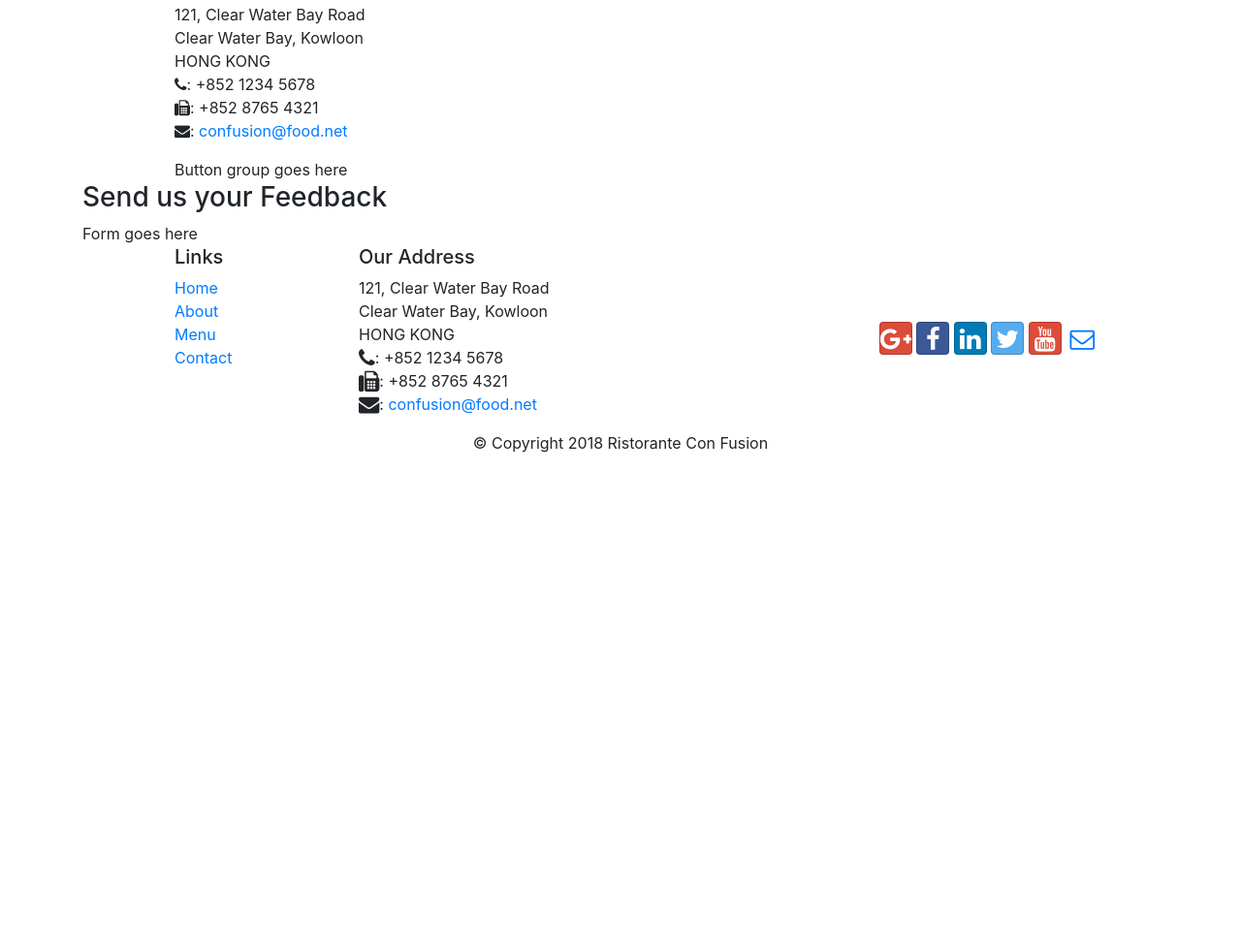
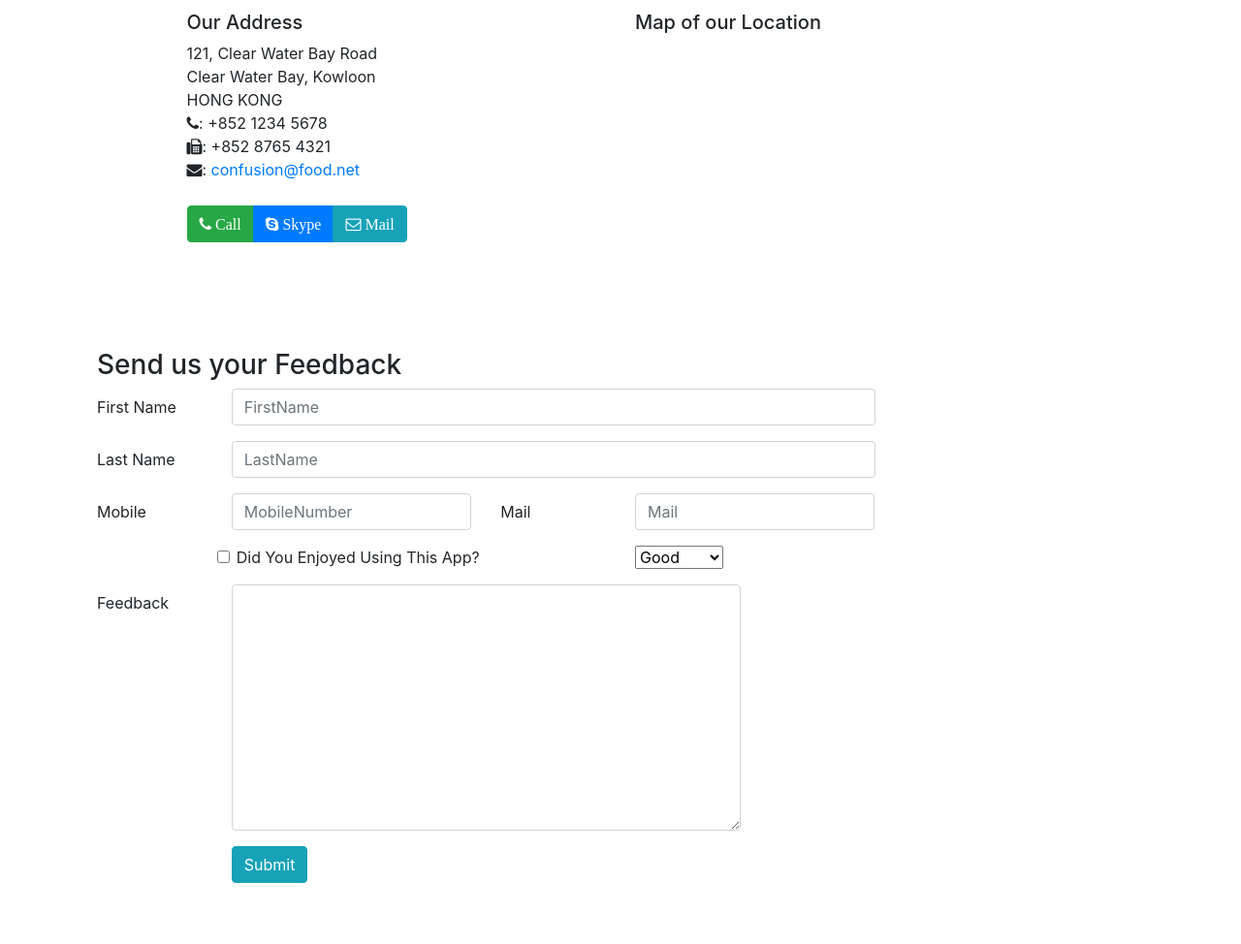
Before and after one commit to vilak-mohammad-mohiddeen/BootstrapProject, a website: page contactus.html in a window 1280 px wide. Shown: the part 505-1479 px from the top of the page at 97% size. Before the commit the page ends 990 px from the top, so only its background shows below. Drawn offline with nearby package versions, Linux system fonts and the light colour scheme.

Commit message:
contact and forms

```diff
--- a/contactus.html
+++ b/contactus.html
@@ -13,11 +13,11 @@
     <link rel="stylesheet" href="node_modules/bootstrap/dist/css/bootstrap.min.css">
     <link rel="stylesheet" href="node_modules/font-awesome/css/font-awesome.min.css">
     <link rel="stylesheet" href="node_modules/bootstrap-social/bootstrap-social.css">
-    <link href="css/styles.css" rel="stylesheet">
+    <link href="css/style1.css" rel="stylesheet">
 </head>
 
 <body>
-    <nav class="navbar navbar-dark navbar-expand-sm fixed-top">
+    <nav class="navbar navbar-dark bg-primary navbar-expand-sm fixed-top">
         <div class="container">
             <button class="navbar-toggler" type="button" data-toggle="collapse" data-target="#Navbar">
                 <span class="navbar-toggler-icon"></span>
@@ -79,7 +79,11 @@
                 <h5>Map of our Location</h5>
             </div>
             <div class="col-12 col-sm-11 offset-sm-1">
-                Button group goes here
+                <div class="btn-group" role="group">
+                    <a href="" class="btn btn-success" href="tel:+919581954888"><i class="fa fa-phone"> Call</i></a>
+                    <a href="" class="btn btn-primary"><i class="fa fa-skype"> Skype</i></a>
+                    <a href="" class="btn btn-info" href="mailto:confusion@food.net"><i class="fa fa-envelope-o"> Mail</i></a>
+                </div>
             </div>
         </div>
 
@@ -88,7 +92,57 @@
               <h3>Send us your Feedback</h3>
            </div>
             <div class="col-12 col-md-9">
-                Form goes here
+                <form >
+                    <div class="row form-group">
+                        <label for="first" class="col-12 col-md-2 col-form-label">First Name</label>
+                        <div class="col-12 col-md-10">
+                            <input type="text" id="first" placeholder="FirstName" class="form-control">
+                        </div>
+                    </div>
+                    <div class="row form-group">
+                        <label for="last" class="col-12 col-md-2 col-form-label">Last Name</label>
+                        <div class="col-12 col-md-10">
+                            <input type="text" placeholder="LastName" id="last" class="form-control">
+
+                        </div>
+                    </div>
+                    <div class="row form-group">
+                        <label for="number" class="col-2 col-md-2 col-form-label">Mobile</label>
+                        <div class="col-4 col-md-4">
+                            <input type="text" placeholder="MobileNumber" id="number" class="form-control">
+                        </div>
+                        <label for="mail" class="col-2 col-md-2 col-form-label">Mail</label>
+                        <div class="col-4 col-md-4">
+                            <input type="text" placeholder="Mail" id="mail" class="form-control">
+                        </div>
+                    </div>
+                    <div class="row form-group">
+                        <div class="col-12 col-md-6 offset-md-2 form-check">
+                            <input type="checkbox" class="form-check-input" id="checking">
+                            <label for="checkng" class="form-check-label">Did You Enjoyed Using This App?</label>
+
+                     </div>
+                         <div class="col-12 col-md-4">
+                            <select name="form-group">
+                                <option value="Good">Good</option>
+                                <option value="Excellent">Excellent</option>
+                            </select>
+                        </div>
+
+                    </div>
+                    <div class="row form-group">
+                        <div class="col-12 col-md-8">
+                            <textarea  id="textarea"rows="10" class="form-control order-md-last"></textarea>
+                        </div>
+                        <label for="textarea" class="col-12 col-md-2 col-form-label order-md-first">Feedback</label>
+                    </div>
+                    <div class="form-group row">
+                        <div class="col-12 col-md-6 offset-md-2">
+                            <button class="btn btn-info" type="submit">Submit</button>
+                        </div>
+                    </div>
+
+                </form>
             </div>
              <div class="col-12 col-md">
             </div>
```
Also changed, not shown: index.html (+2 -2 lines).
